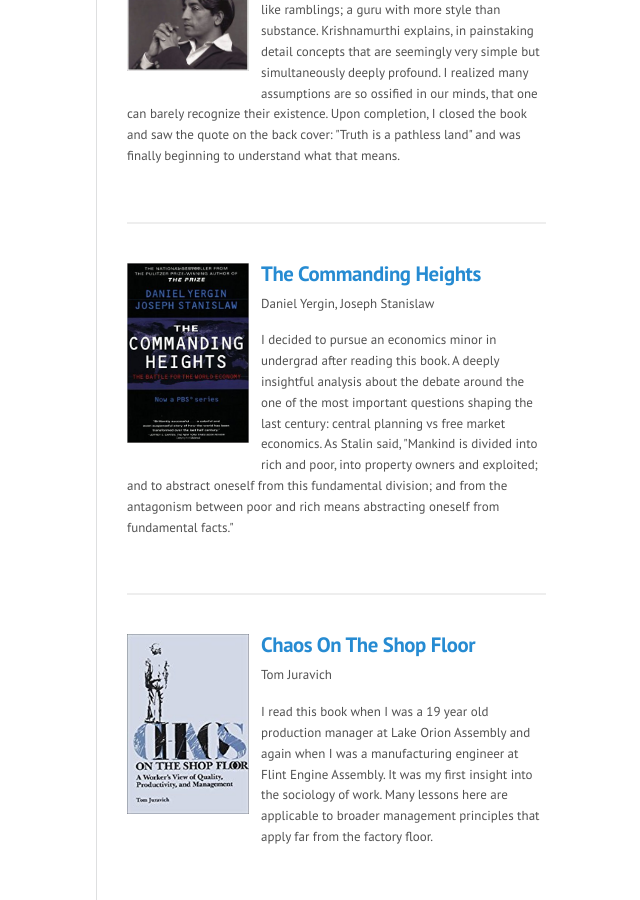
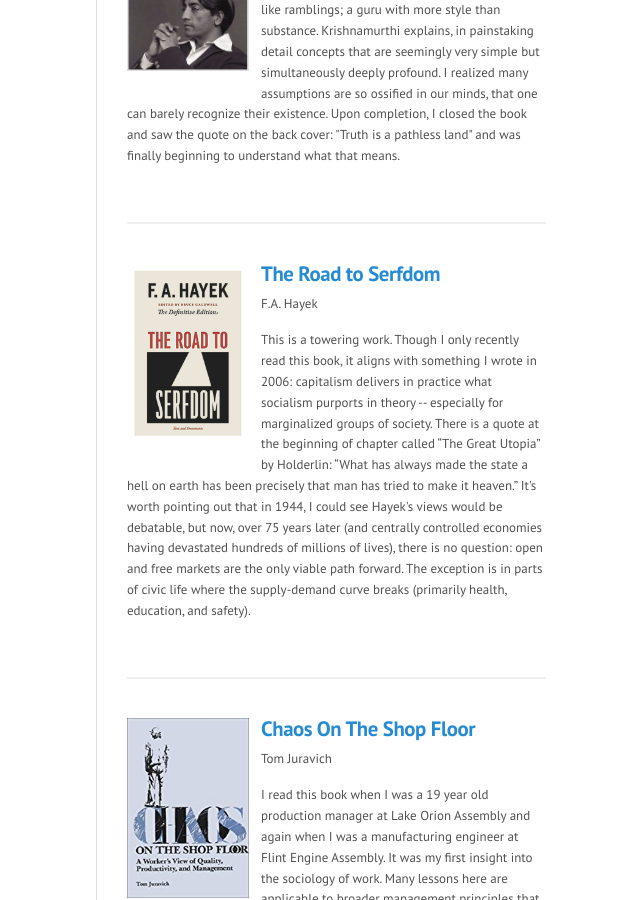
Before and after one commit to qasar/qasar.github.io, a Jekyll site: the page built from books.md, in a window 1280 px wide and 900 px high, scrolled down 384 px. Shown: the whole window, without its empty margins (163-803 px from the left). Built offline with Jekyll 4.4.1, drawn with Linux system fonts in a browser that asks for light colours; some of the changed text lies outside the part shown.

Commit message:
Update books.md

```diff
--- a/books.md
+++ b/books.md
@@ -24,14 +24,14 @@
 
 <div class = "bookContainer">
 
-<h3><a href="https://www.amazon.com/Commanding-Heights-Battle-World-Economy/dp/068483569X" target="_blank"><img class="book" src="http://qasaryounis.com/assets/command.jpg" alt="book-cover-commanding" width="122" height="180"></a><a href="https://www.amazon.com/Commanding-Heights-Battle-World-Economy/dp/068483569X">The Commanding Heights</a></h3>
+<h3><a href="https://www.amazon.com/Road-Serfdom-Inherent-Friedrich-Paperback/dp/B010IK60A0/" target="_blank"><img class="book" src="http://qasaryounis.com/assets/hay.jpg" alt="book-hayek" width="122" height="180"></a><a href="https://www.amazon.com/Road-Serfdom-Inherent-Friedrich-Paperback/dp/B010IK60A0/">The Road to Serfdom</a></h3>
 
-<p>Daniel Yergin, Joseph Stanislaw</p>
+<p>F.A. Hayek</p>
 
-<p>I decided to pursue an economics minor in undergrad after reading this book. A deeply insightful analysis about the debate around the one of the most important questions shaping the last century: central planning vs free market economics. As Stalin said, "Mankind is divided into rich and poor, into property owners and exploited; and to abstract oneself from this fundamental division; and from the antagonism between poor and rich means abstracting oneself from fundamental facts."</p>
+<p>This is a towering work. Though I only recently read this book, it aligns with something I wrote in 2006: capitalism delivers in practice what socialism purports in theory -- especially for marginalized groups of society. There is a quote at the beginning of chapter called “The Great Utopia” by Holderlin: “What has always made the state a hell on earth has been precisely that man has tried to make it heaven.” It's worth pointing out that in 1944, I could see Hayek's views would be debatable, but now, over 75 years later (and centrally controlled economies having devastated hundreds of millions of lives), there is no question: open and free markets are the only viable path forward. The exception is in parts of civic life where the supply-demand curve breaks (primarily health, education, and safety).</p>
+
 </div>
 <hr>
-
 
 
 
@@ -270,6 +270,15 @@
 <hr>
 
 
+<div class = "bookContainer">
+
+<h3><a href="https://www.amazon.com/Commanding-Heights-Battle-World-Economy/dp/068483569X" target="_blank"><img class="book" src="http://qasaryounis.com/assets/command.jpg" alt="book-cover-commanding" width="122" height="180"></a><a href="https://www.amazon.com/Commanding-Heights-Battle-World-Economy/dp/068483569X">The Commanding Heights</a></h3>
+
+<p>Daniel Yergin, Joseph Stanislaw</p>
+
+<p>I decided to pursue an economics minor in undergrad after reading this book. A deeply insightful analysis about the debate around the one of the most important questions shaping the last century: central planning vs free market economics. As Stalin said, "Mankind is divided into rich and poor, into property owners and exploited; and to abstract oneself from this fundamental division; and from the antagonism between poor and rich means abstracting oneself from fundamental facts."</p>
+</div>
+<hr>
 
 
 
@@ -411,18 +420,6 @@
 <hr>
 
 
-<div class = "bookContainer">
-
-<h3><a href="https://www.amazon.com/Road-Serfdom-Inherent-Friedrich-Paperback/dp/B010IK60A0/" target="_blank"><img class="book" src="http://qasaryounis.com/assets/hay.jpg" alt="book-hayek" width="122" height="180"></a><a href="https://www.amazon.com/Road-Serfdom-Inherent-Friedrich-Paperback/dp/B010IK60A0/">The Road to Serfdom</a></h3>
-
-<p>F.A. Hayek</p>
-
-<p>This is a towering work. Though I only recently read this book, it aligns with something I wrote in 2006: capitalism delivers in practice what socialism purports in theory -- especially for marginalized groups of society. There is a quote at the beginning of chapter called “The Great Utopia” by Holderlin: “What has always made the state a hell on earth has been precisely that man has tried to make it heaven.” It's worth pointing out that in 1944, I could see Hayek's views would be debatable, but now, over 75 years later (and centrally controlled economies having devastated hundreds of millions of lives), there is no question: open and free markets are the only viable path forward. The exception is in parts of civic life where the supply-demand curve breaks (primarily health, education, and safety).</p>
-
-</div>
-<hr>
-
-
 
 <div class = "bookContainer">
 
```
